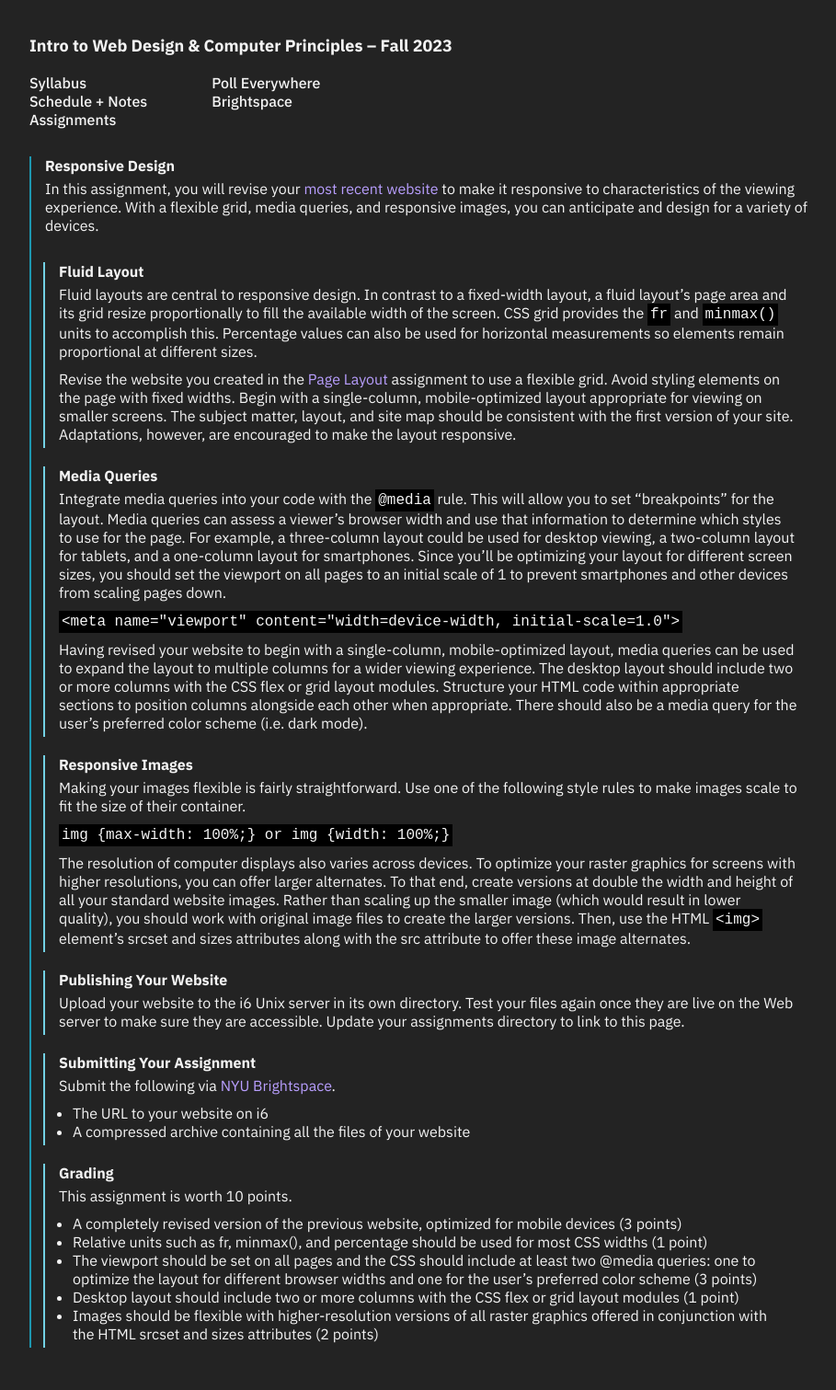
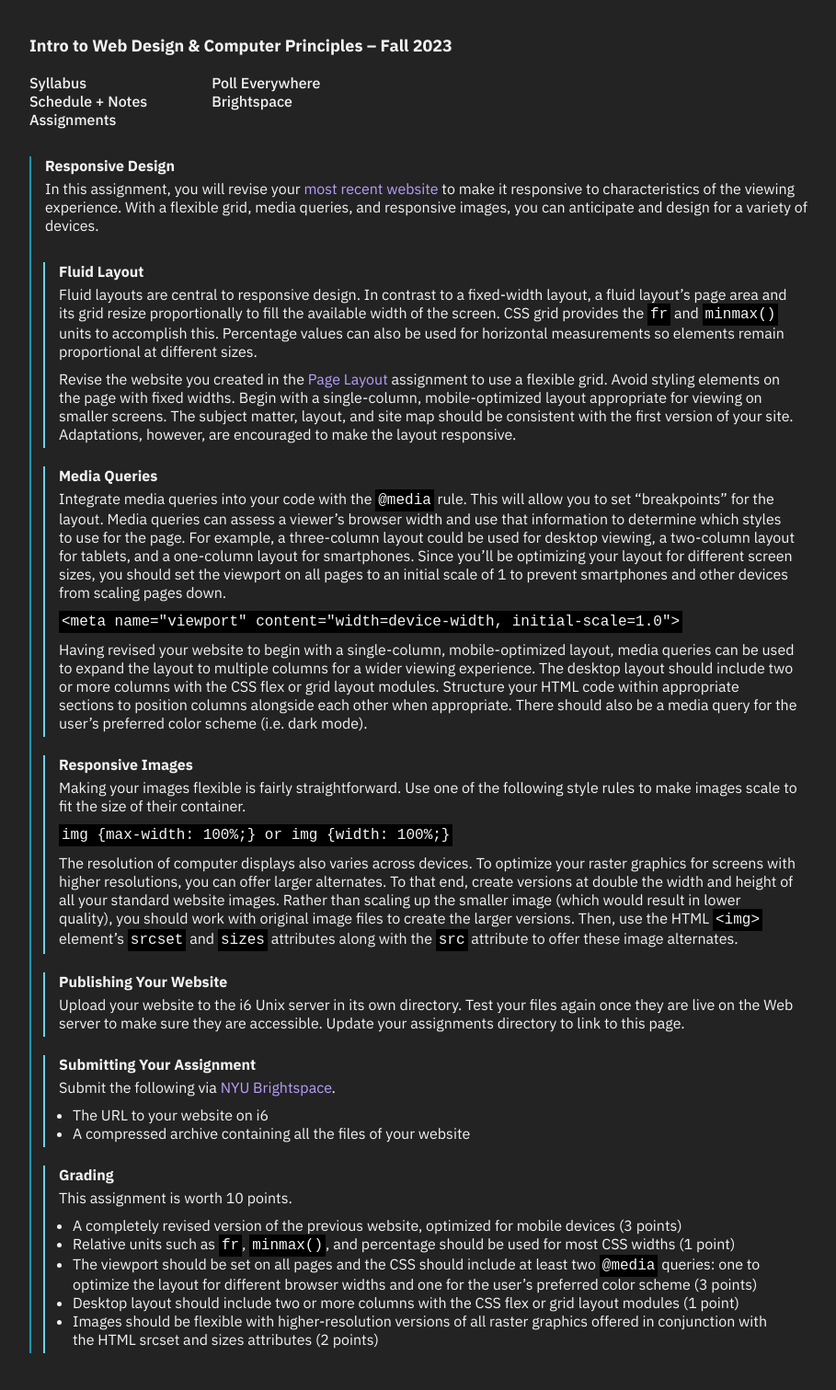
Before and after one commit to emilydidthis/CSCI-UA.004-Fall23, a Jekyll site: the page built from assignments/07.markdown, in a window 1280 px wide. Shown: the whole page at 92% size, without its empty margins (8-917 px from the left). Built offline with Jekyll 4.4.1, drawn with Linux system fonts in a browser that asks for light colours.

Commit message:
clean up A7

```diff
--- a/assignments/07.markdown
+++ b/assignments/07.markdown
@@ -33,7 +33,7 @@ Making your images flexible is fairly straightforward. Use one of the following
 
 `img {max-width: 100%;} or img {width: 100%;}`
 
-The resolution of computer displays also varies across devices. To optimize your raster graphics for screens with higher resolutions, you can offer larger alternates. To that end, create versions at double the width and height of all your standard website images. Rather than scaling up the smaller image (which would result in lower quality), you should work with original image files to create the larger versions. Then, use the HTML `<img>` element’s srcset and sizes attributes along with the src attribute to offer these image alternates.
+The resolution of computer displays also varies across devices. To optimize your raster graphics for screens with higher resolutions, you can offer larger alternates. To that end, create versions at double the width and height of all your standard website images. Rather than scaling up the smaller image (which would result in lower quality), you should work with original image files to create the larger versions. Then, use the HTML `<img>` element’s `srcset` and `sizes` attributes along with the `src` attribute to offer these image alternates.
 
 <div class="section-break"><br></div>
 
@@ -54,7 +54,7 @@ Submit the following via [NYU Brightspace]({{ site.brightspace }}).
 This assignment is worth 10 points.
 
 - A completely revised version of the previous website, optimized for mobile devices (3 points)
-- Relative units such as fr, minmax(), and percentage should be used for most CSS widths (1 point)
-- The viewport should be set on all pages and the CSS should include at least two @media queries: one to optimize the layout for different browser widths and one for the user’s preferred color scheme (3 points)
+- Relative units such as `fr`, `minmax()`, and percentage should be used for most CSS widths (1 point)
+- The viewport should be set on all pages and the CSS should include at least two `@media` queries: one to optimize the layout for different browser widths and one for the user’s preferred color scheme (3 points)
 - Desktop layout should include two or more columns with the CSS flex or grid layout modules (1 point)
 - Images should be flexible with higher-resolution versions of all raster graphics offered in conjunction with the HTML srcset and sizes attributes (2 points)
```
Also changed, not shown: 2 other files.
